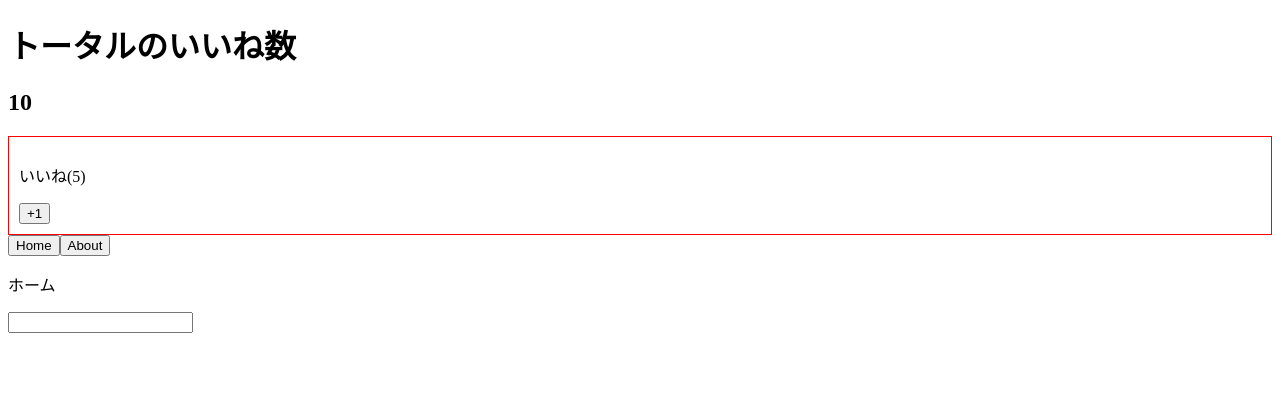
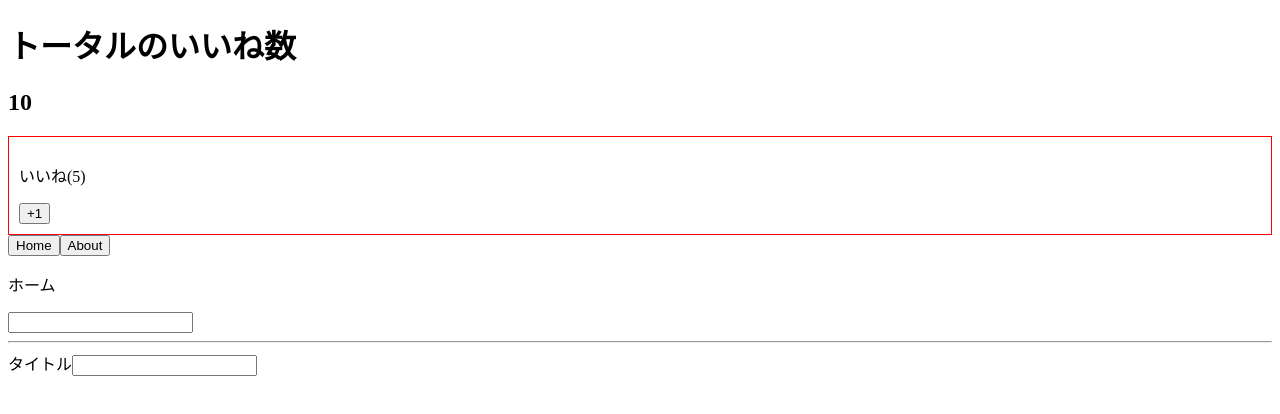
Before and after one commit to fukugit/learning-vue, a Vue app in the folder 4-vue-cli/sample-vue/: page / in a window 1280 px wide. Shown: the top 414 px of the page. Built offline with nearby package versions, Linux system fonts and the light colour scheme.

Commit message:
コンポーネントでv-modelを使う 追加

```diff
--- a/4-vue-cli/sample-vue/src/App.vue
+++ b/4-vue-cli/sample-vue/src/App.vue
@@ -12,6 +12,11 @@
     <keep-alive>
       <component :is="currentComponent"></component>
     </keep-alive>
+
+    <hr>
+    <!-- 子コンポーネントのinputを表示して、入力値は親が持てるようにします。 -->
+    <EventTitle v-model="eventData.title"></EventTitle>
+    <p>{{eventData.title}}</p>
   </div>
 </template>
 
@@ -19,18 +24,23 @@
 import LikeHeader from "./components/LikeHeader.vue";
 import Home from "./components/Home.vue";
 import About from "./components/About.vue";
+import EventTitle from "./components/EventTitle.vue";
 
 export default {
   data() {
     return {
       number: 10,
-      currentComponent: "Home"
+      currentComponent: "Home",
+      eventData: {
+        title: "",
+      }
     }
   },
   components: {
     LikeHeader,
     Home,
-    About
+    About,
+    EventTitle
   },
   methods: {
     /* ここのvalueは $eventの値が入ります。*/
--- /dev/null
+++ b/4-vue-cli/sample-vue/src/components/EventTitle.vue
@@ -0,0 +1,19 @@
+<template>
+  <div>
+    <label for="title">タイトル</label>
+    <!-- 親から受け取ったvalueをemitを使って親に返します。 -->
+    <input
+      id="title"
+      type="text"
+      :value="value"
+      @input="$emit('input', $event.target.value)"
+    >
+    <pre>{{ value }}</pre>
+  </div>
+</template>
+
+<script>
+export default {
+  props: ["value"]
+};
+</script>
```
Also changed, not shown: 2 other files (tests, documents, lock files or other folders).
